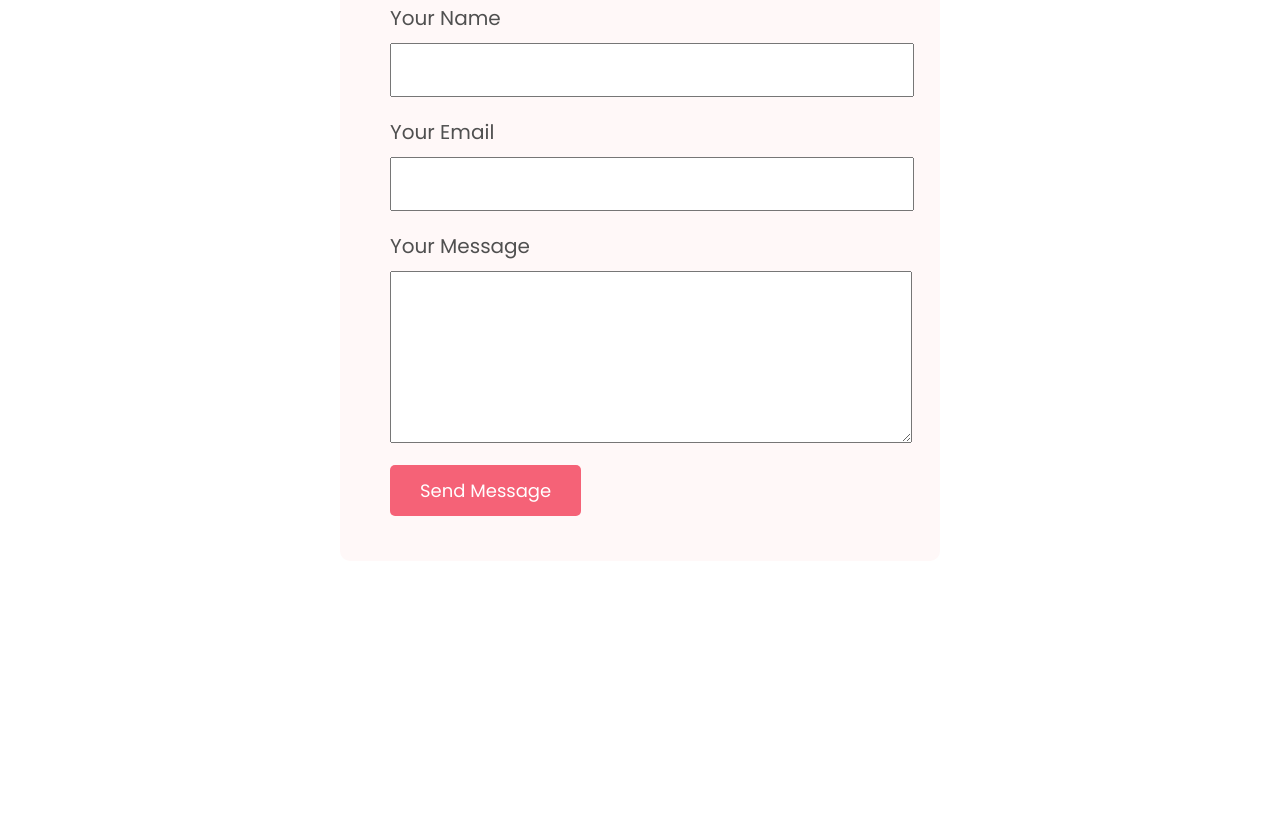
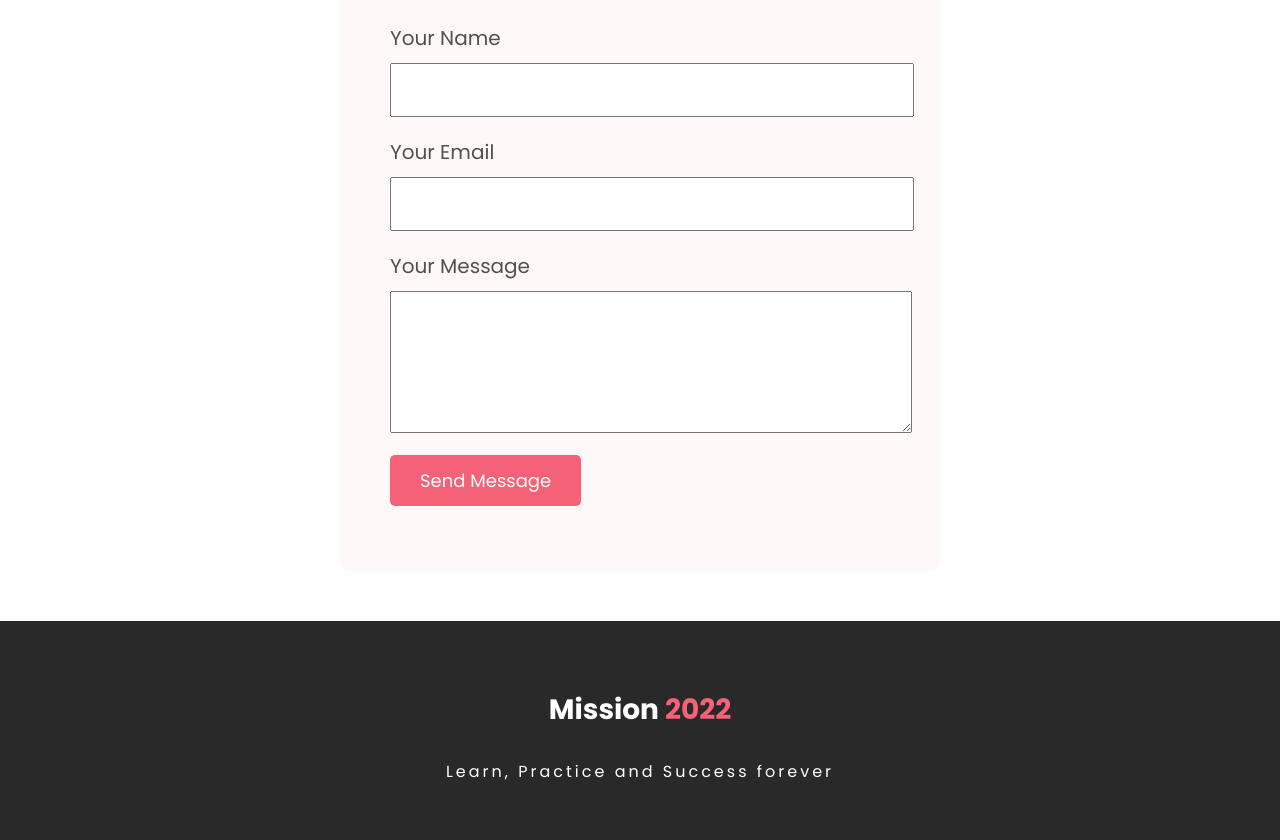
Before and after one commit to asifuix/mission-2022, a plain HTML site: page index.html in a window 1280 px wide. Shown: the part 2446-3286 px from the top of the page. Before the commit the page ends 3047 px from the top, so only its background shows below. Drawn offline with Linux system fonts and the light colour scheme.

Commit message:
footer completed

```diff
--- a/css/style.css
+++ b/css/style.css
@@ -132,7 +132,7 @@ form{
     width: 500px;
     margin: 0 auto;
     background-color: #fff8f8;
-    padding: 30px 50px;
+    padding: 50px;
     border-radius: 10px;
 }
 form span{
@@ -153,4 +153,23 @@ form input{
 form textarea{
     width: 100%;
     padding: 10px;
+    font-size: 18px;
+    color: #939393;
 }
+footer{
+    background-color: #292929;
+    text-align: center;
+    padding: 40px 0;
+    margin-top: 10px;
+}
+footer h3{
+    font-size: 28px;
+    color: #f56277;
+}
+footer h3 span{
+    color: #fff;
+}
+footer p{
+    color: #fff;
+    letter-spacing: 3px;
+}
--- a/index.html
+++ b/index.html
@@ -99,10 +99,16 @@
                 <span>Your Email</span>
                 <input type="email">
                 <span>Your Message</span>
-                <textarea rows="10"></textarea>
+                <textarea rows="6"></textarea>
                 <a href=""><a class="button" href="https://trello.com/" target="_blank">Send Message</a></a>
             </form>
         </div>
     </section>
+    <footer>
+        <div class="space-box">
+            <h3><span>Mission </span>2022</h3>
+            <p>Learn, Practice and Success forever</p>
+        </div>
+    </footer>
 </body>
 </html>
```
